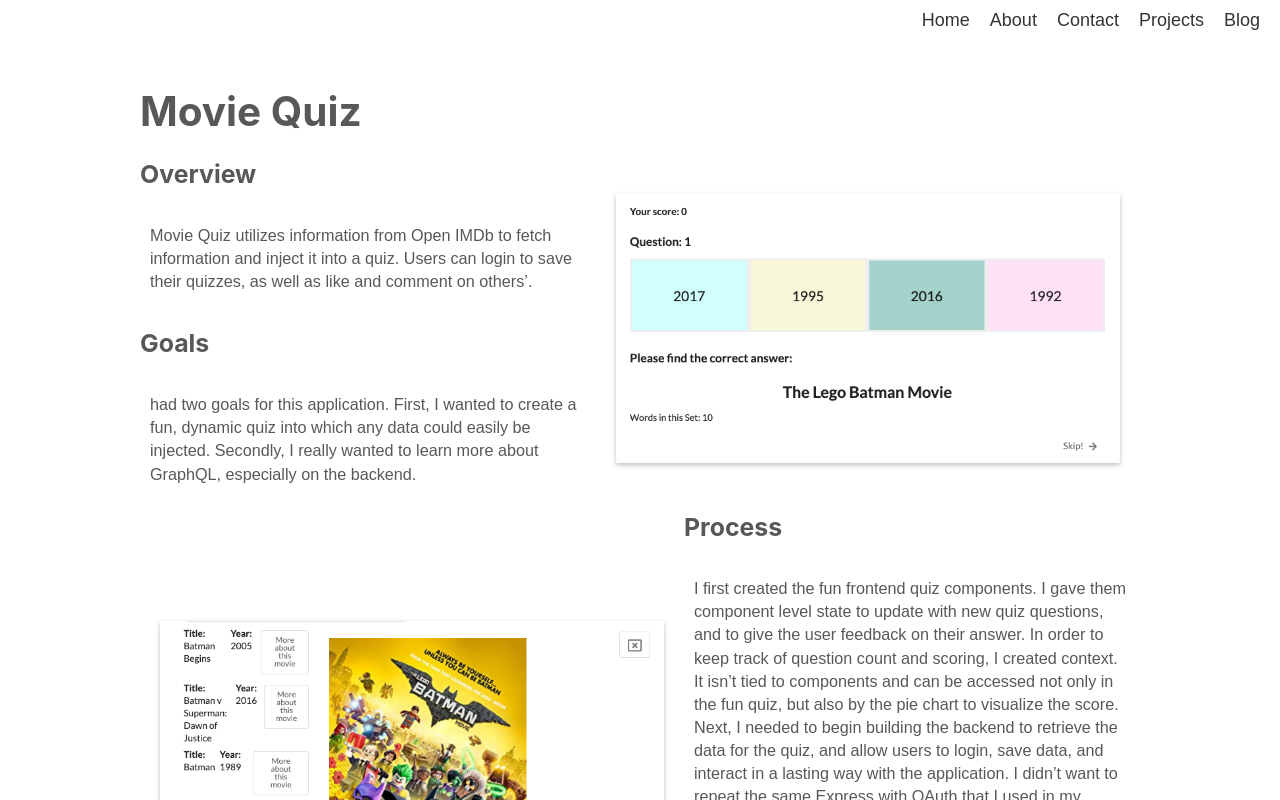
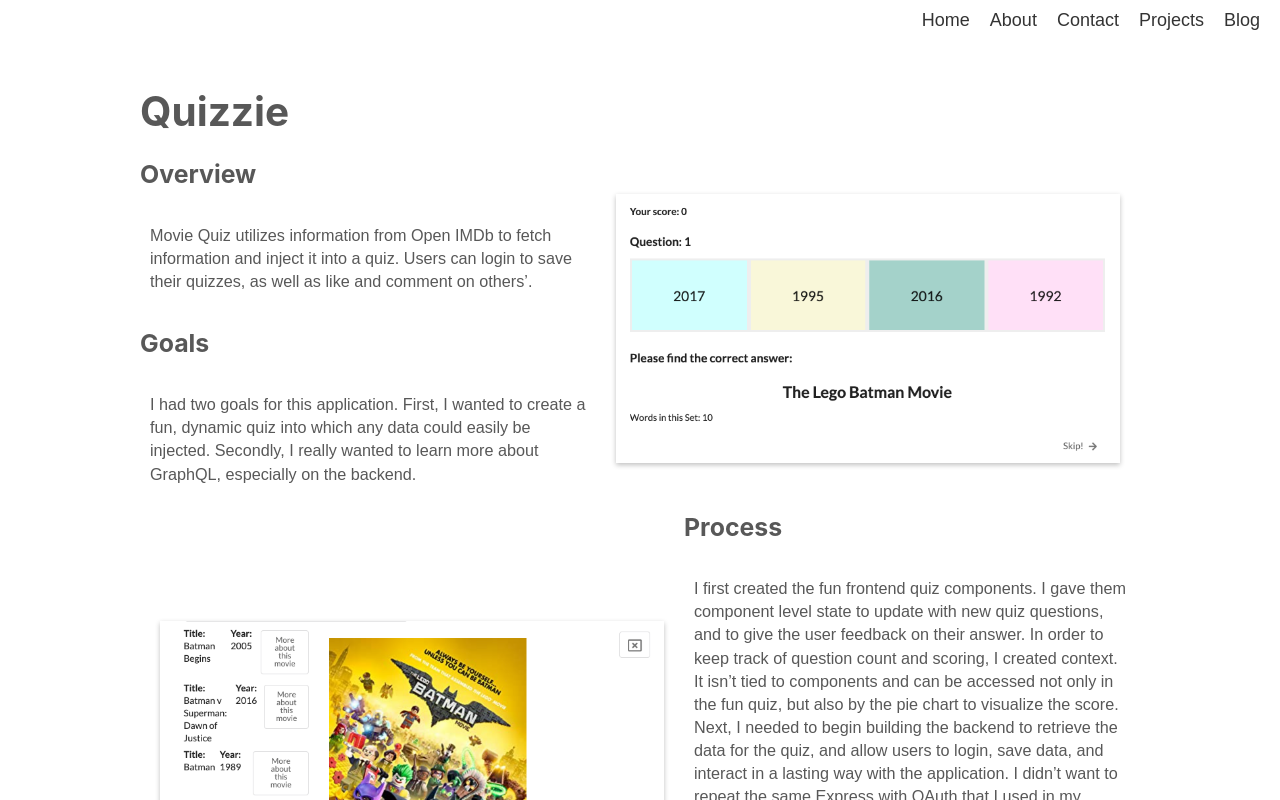
Before and after one commit to rebecca1231/portfolio2, a React (Create React App) app: page /projects/movie-quiz in a window 1280 px wide. Built offline with nearby package versions, Linux system fonts and the light colour scheme; no server answers.

Commit message:
edited movie quiz

```diff
--- a/src/Components/Projects/MovieQuiz.js
+++ b/src/Components/Projects/MovieQuiz.js
@@ -60,7 +60,7 @@ const Container = styled.div`
 const MovieQuiz = () => {
   return (
     <Container>
-      <h1>Movie Quiz</h1>
+      <h1>Quizzie</h1>
       <div className="flex">
         <div>
           <h3>Overview</h3>
@@ -71,7 +71,7 @@ const MovieQuiz = () => {
           </p>
           <h3>Goals</h3>
           <p>
-            had two goals for this application. First, I wanted to create a fun,
+            I had two goals for this application. First, I wanted to create a fun,
             dynamic quiz into which any data could easily be injected. Secondly,
             I really wanted to learn more about GraphQL, especially on the
             backend.
```
